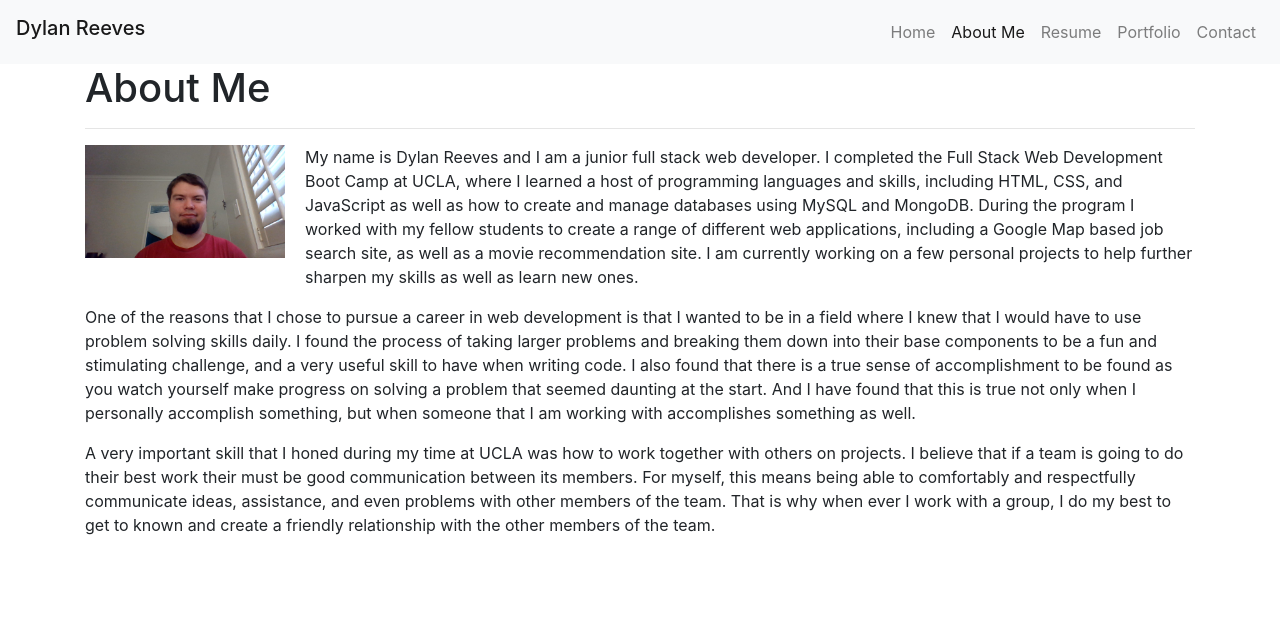
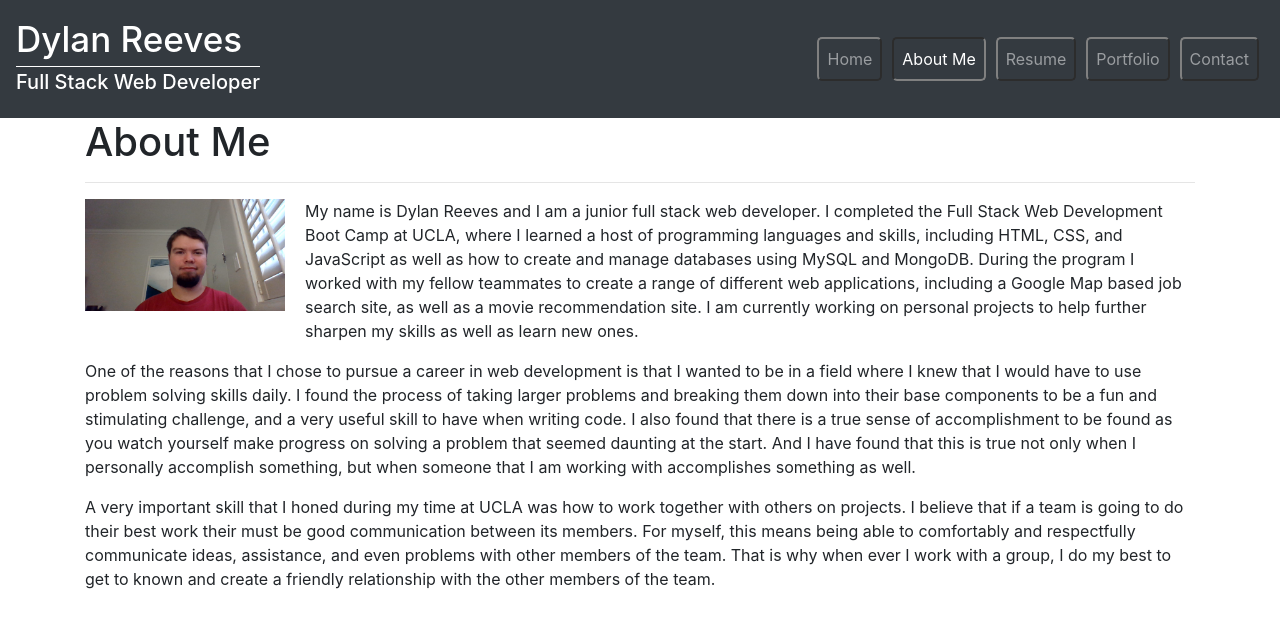
Before and after one commit to Dylanr57/Portfolio, a React (Create React App) app: page /AboutMe in a window 1280 px wide. Shown: the top 628 px of the page. Built offline with nearby package versions, Linux system fonts and the light colour scheme.

Commit message:
header style changes

```diff
--- a/src/assets/css/style.css
+++ b/src/assets/css/style.css
@@ -19,6 +19,14 @@
     min-width: 850px;
     min-height: 1100px;
 }
+#headerName{
+    margin: auto;
+    font-size: 35px;
+}
+#headerTitle{
+    margin: auto;
+    border-top: solid white 1px;
+}
 .Github{
     width: 50px;
 }
@@ -26,3 +34,13 @@
     width:75px;
     margin: 10px;
 }
+.nav-link{
+    border: outset 2px grey;
+    border-radius: 5px;
+    margin: 0 5px;
+}
+.active{
+    border: inset 2px grey;
+    border-radius: 5px;
+    margin: 0 5px;
+}
--- a/src/components/Header.js
+++ b/src/components/Header.js
@@ -4,8 +4,15 @@ import {Link} from "react-router-dom";
 function Header() {
     return (
         <div>
-            <nav className="navbar navbar-expand-lg navbar-light bg-light">
-            <span className="navbar-brand md-0 h1">Dylan Reeves</span>
+            <nav className="navbar navbar-expand-lg navbar-dark bg-dark">
+            <span className="navbar-brand md-0 h1">
+            <p id="headerName">
+            Dylan Reeves
+            </p>
+            <p id="headerTitle">
+            Full Stack Web Developer
+            </p>
+            </span>
             <div className="navbar-expand ml-auto" id="navbarSupportedContent">
                 <ul className="navbar-nav ml-auto">
                     <Link to="/" className={window.location.pathname === "/" ? "nav-link active" : "nav-link"}>
--- a/src/pages/AboutMe.js
+++ b/src/pages/AboutMe.js
@@ -10,7 +10,7 @@ function AboutMe() {
                         <h1 className="block-header">About Me</h1>
                         <hr />
                         <img src={Dylan} alt="dylan" id="about-image" />
-                        <p>My name is Dylan Reeves and I am a junior full stack web developer. I completed the Full Stack Web Development Boot Camp at UCLA, where I learned a host of programming languages and skills, including HTML, CSS, and JavaScript as well as how to create and manage databases using MySQL and MongoDB. During the program I worked with my fellow students to create a range of different web applications, including a Google Map based job search site, as well as a movie recommendation site. I am currently working on a few personal projects to help further sharpen my skills as well as learn new ones.</p>
+                        <p>My name is Dylan Reeves and I am a junior full stack web developer. I completed the Full Stack Web Development Boot Camp at UCLA, where I learned a host of programming languages and skills, including HTML, CSS, and JavaScript as well as how to create and manage databases using MySQL and MongoDB. During the program I worked with my fellow teammates to create a range of different web applications, including a Google Map based job search site, as well as a movie recommendation site. I am currently working on personal projects to help further sharpen my skills as well as learn new ones.</p>
                         <p>One of the reasons that I chose to pursue a career in web development is that I wanted to be in a field where I knew that I would have to use problem solving skills daily. I found the process of taking larger problems and breaking them down into their base components to be a fun and stimulating challenge, and a very useful skill to have when writing code. I also found that there is a true sense of accomplishment to be found as you watch yourself make progress on solving a problem that seemed daunting at the start. And I have found that this is true not only when I personally accomplish something, but when someone that I am working with accomplishes something as well.</p>
                         <p>A very important skill that I honed during my time at UCLA was how to work together with others on projects. I believe that if a team is going to do their best work their must be good communication between its members. For myself, this means being able to comfortably and respectfully communicate ideas, assistance, and even problems with other members of the team. That is why when ever I work with a group, I do my best to get to known and create a friendly relationship with the other members of the team. </p>
                     </article>
```
